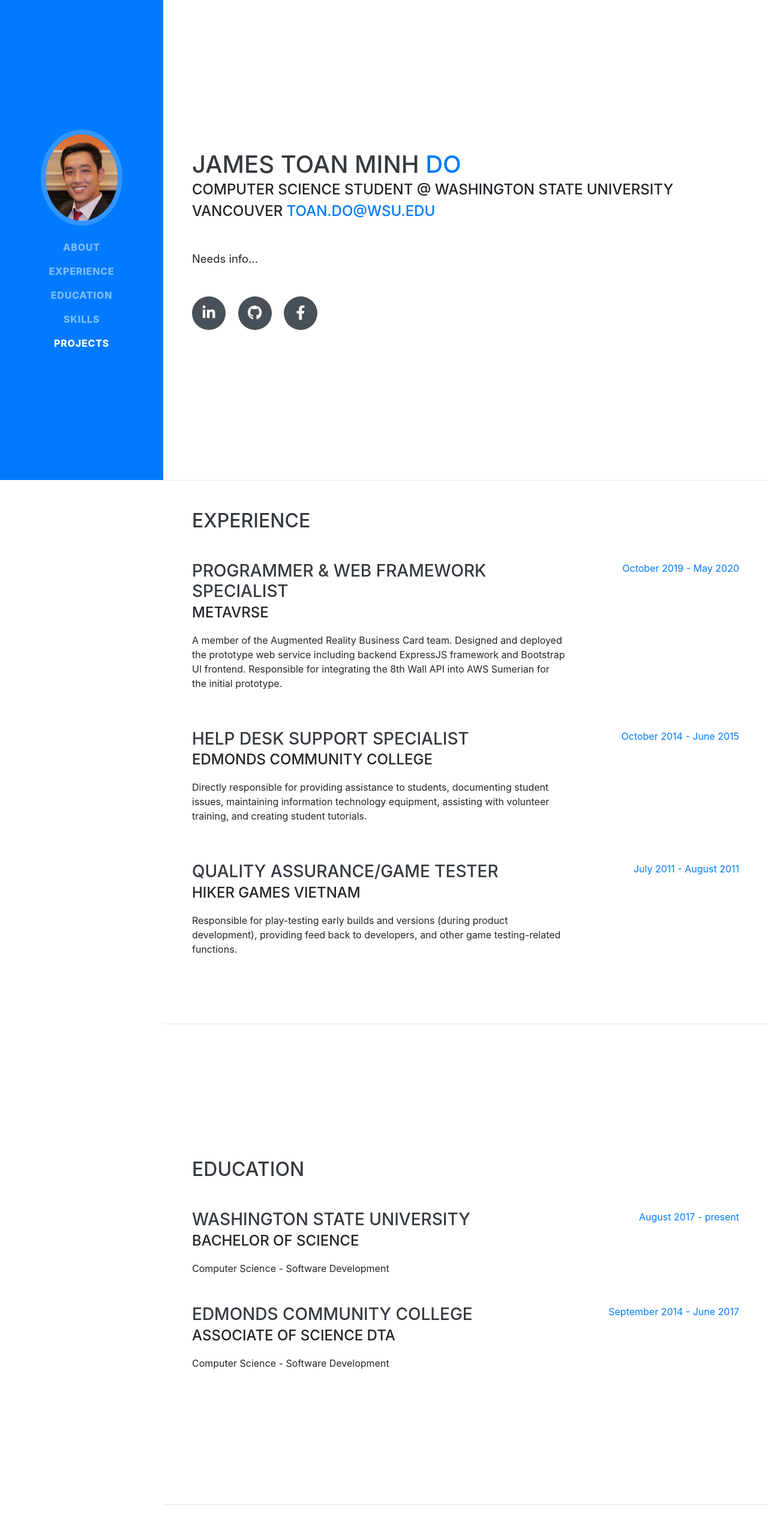
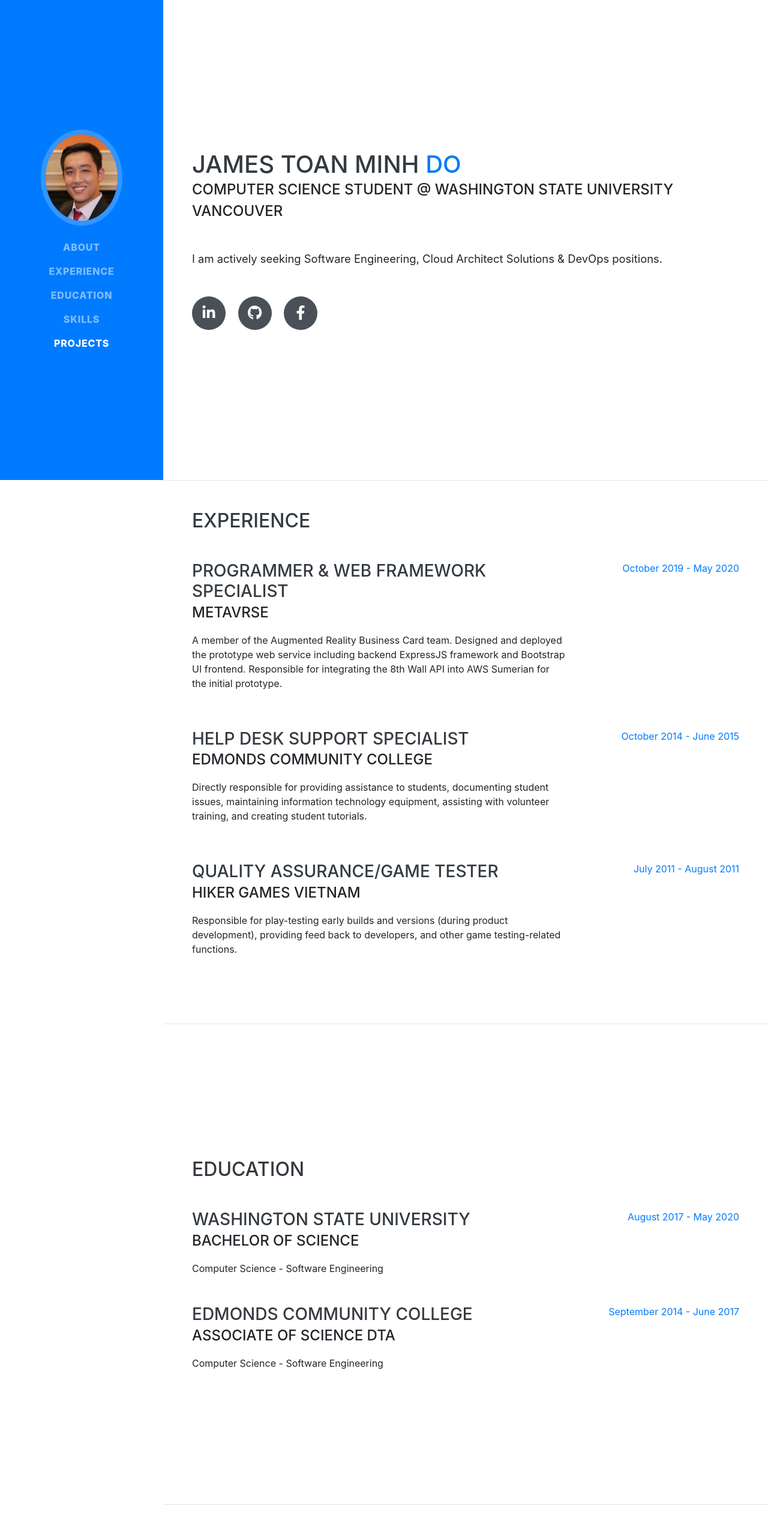
Before and after one commit to JamesToanwiiDo/jamestoanwiido.github.io, a website with bundled scripts: page index.html in a window 1280 px wide. Shown: the top 2560 px of the page at 60% size. Built offline with nearby package versions, Linux system fonts and the light colour scheme; a web font is replaced by a local one.

Commit message:
updated apr21

```diff
--- a/index.html
+++ b/index.html
@@ -64,9 +64,8 @@
           <span class="text-primary">Do</span>
         </h1>
         <div class="subheading mb-5">Computer Science Student @ Washington State University Vancouver
-          <a href="mailto:name@email.com">toan.do@wsu.edu</a>
         </div>
-        <p class="lead mb-5">Needs info...</p>
+        <p class="lead mb-5">I am actively seeking Software Engineering, Cloud Architect Solutions &amp; DevOps positions.</p>
         <div class="social-icons">
           <a href="https://www.linkedin.com/in/james-toan-minh-do-a4a433112/">
             <i class="fab fa-linkedin-in"></i>
@@ -134,10 +133,10 @@
           <div class="resume-content">
             <h3 class="mb-0">Washington State University</h3>
             <div class="subheading mb-3">Bachelor of Science</div>
-            <div>Computer Science - Software Development</div>
+            <div>Computer Science - Software Engineering</div>
           </div>
           <div class="resume-date text-md-right">
-            <span class="text-primary">August 2017 - present</span>
+            <span class="text-primary">August 2017 - May 2020</span>
           </div>
         </div>
 
@@ -145,7 +144,7 @@
           <div class="resume-content">
             <h3 class="mb-0">Edmonds Community College</h3>
             <div class="subheading mb-3">Associate of Science DTA</div>
-            <div>Computer Science - Software Development</div>
+            <div>Computer Science - Software Engineering</div>
           </div>
           <div class="resume-date text-md-right">
             <span class="text-primary">September 2014 - June 2017</span>
@@ -162,7 +161,7 @@
         <h2 class="mb-5">Skills</h2>
 
         <div class="subheading mb-3">Programming Languages</div>
-        <ul class="fa-ul mb-0">
+        <ul class="fa-ul mb-1">
           <li>
             <i class="fa-li fa fa-check"></i>
             C/C++</li>
@@ -178,7 +177,7 @@
         </ul>
 
         <div class="subheading mb-3">Development Tools</div>
-        <ul class="fa-ul mb-0">
+        <ul class="fa-ul mb-1">
           <li>
             <i class="fa-li fa fa-check"></i>
             Docker</li>
@@ -207,7 +206,7 @@
             <div>Code name/Product name: ARBizCards. A web app designed for mobile browsers that allows the user to create their own AR Business Cards. The user can point their mobile devices with the camera interface from the app at a business card sized flat object, and then specific real time animations will be displayed on top of the surface of the card within the AR view. Templates and different animations will be offered to the users who sign up for an account to use the app.</div>
           </div>
           <div class="resume-date text-md-right">
-            <span class="text-primary">Autumn 2019 - present</span>
+            <span class="text-primary">Autumn 2019 - Spring 2020</span>
           </div>
         </div>
 
```
